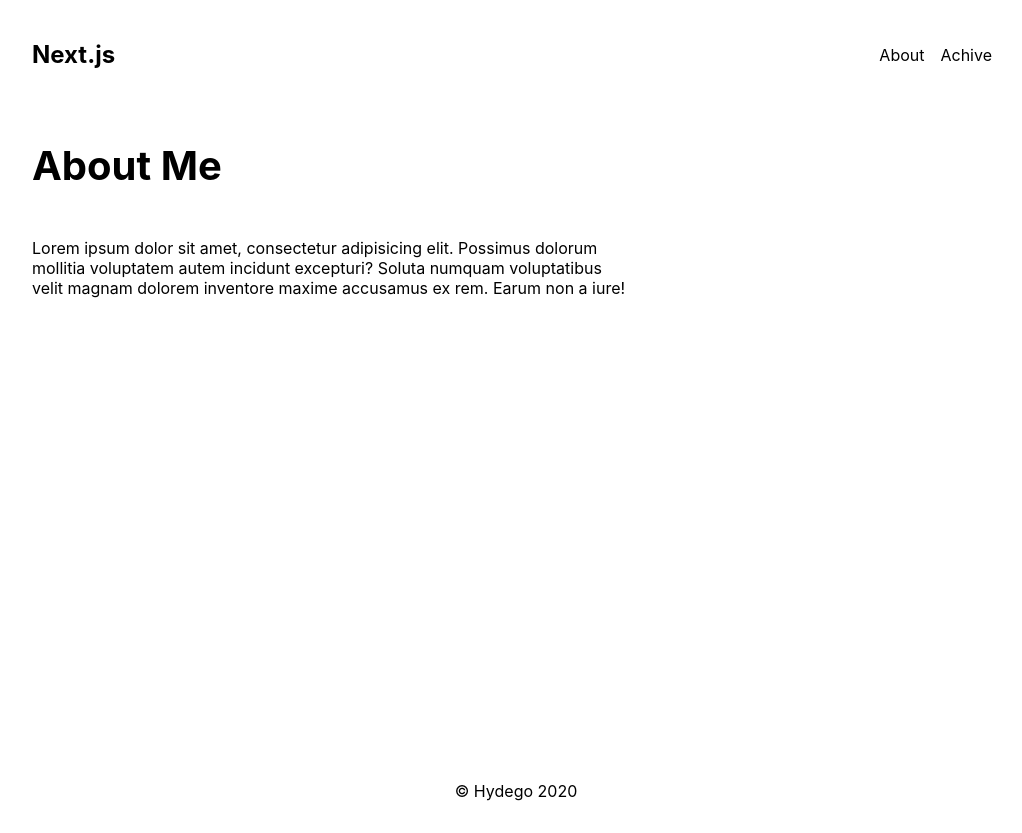
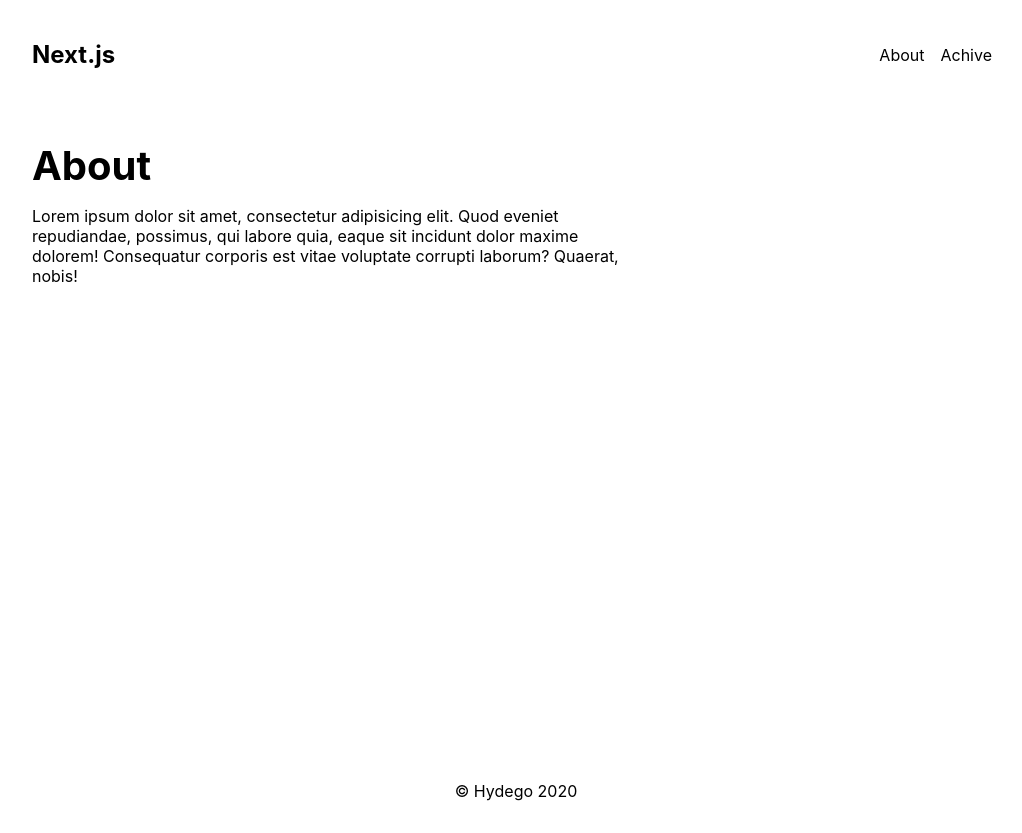
Before and after one commit to hydego17/next-ts-blog, a Next.js app: page /about in a window 1280 px wide. Shown: the whole page, without its empty margins (124-1146 px from the left). Built offline with nearby package versions, Linux system fonts and the light colour scheme.

Commit message:
refactoring && some styling

```diff
--- a/src/pages/about.tsx
+++ b/src/pages/about.tsx
@@ -9,17 +9,16 @@ export default function about({}: AboutProps): ReactElement {
   return (
     <Layout pageTitle="About">
       <PageHeader>
-        <h1>About Me</h1>
+        <h1>About</h1>
+        <Wrapper>
+          <p>
+            Lorem ipsum dolor sit amet, consectetur adipisicing elit. Quod
+            eveniet repudiandae, possimus, qui labore quia, eaque sit incidunt
+            dolor maxime dolorem! Consequatur corporis est vitae voluptate
+            corrupti laborum? Quaerat, nobis!
+          </p>
+        </Wrapper>
       </PageHeader>
-
-      <Wrapper>
-        <p>
-          Lorem ipsum dolor sit amet, consectetur adipisicing elit. Possimus
-          dolorum mollitia voluptatem autem incidunt excepturi? Soluta numquam
-          voluptatibus velit magnam dolorem inventore maxime accusamus ex rem.
-          Earum non a iure!
-        </p>
-      </Wrapper>
     </Layout>
   );
 }
```
Also changed, not shown: src/pages/archive.tsx (renamed from src/pages/contact.tsx, +8 -9 lines).
